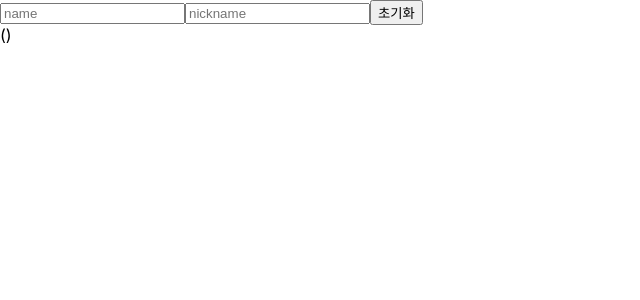
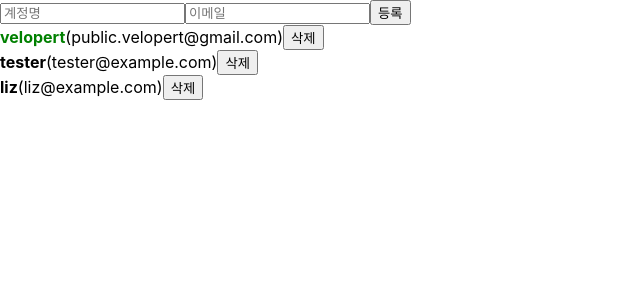
Before and after one commit to park-moen/Practice-React, a React (Create React App) app: page / in a window 1280 px wide. Shown: the top 300 px of the page, without its empty margins (0-640 px from the left). Built offline with nearby package versions, Linux system fonts and the light colour scheme.

Commit message:
React 리스트 CRUD 작업

```diff
--- a/src/App.js
+++ b/src/App.js
@@ -1,8 +1,78 @@
+import { useRef, useState } from 'react';
 import './App.css';
-import InputSample from './InputSample';
+import CreateUser from './CreateUser';
+import UserList from './UserList';
 
 function App() {
-  return <InputSample />;
+  const [inputs, setInputs] = useState({
+    username: '',
+    email: '',
+  });
+
+  const { username, email } = inputs;
+
+  const onChange = ({ target }) => {
+    const { name, value } = target;
+    setInputs({ ...inputs, [name]: value });
+  };
+
+  const [users, setUsers] = useState([
+    {
+      id: 1,
+      username: 'velopert',
+      email: 'public.velopert@gmail.com',
+      active: true,
+    },
+    {
+      id: 2,
+      username: 'tester',
+      email: 'tester@example.com',
+      active: false,
+    },
+    {
+      id: 3,
+      username: 'liz',
+      email: 'liz@example.com',
+      active: false,
+    },
+  ]);
+
+  const nextId = useRef(4);
+
+  const onCreate = () => {
+    const user = {
+      id: nextId.current,
+      username,
+      email,
+    };
+
+    setUsers(users.concat(user));
+    setInputs({ username: '', email: '' });
+
+    nextId.current += 1;
+  };
+
+  const onRemove = id => {
+    setUsers(users.filter(user => user.id !== id));
+  };
+
+  const onToggle = id => {
+    setUsers(
+      users.map(user => (user.id === id ? { ...user, active: !user.active } : user))
+    );
+  };
+
+  return (
+    <>
+      <CreateUser
+        username={username}
+        email={email}
+        onChange={onChange}
+        onCreate={onCreate}
+      />
+      <UserList users={users} onRemove={onRemove} onToggle={onToggle} />
+    </>
+  );
 }
 
 export default App;
--- /dev/null
+++ b/src/CreateUser.js
@@ -0,0 +1,25 @@
+import React from 'react';
+
+function CreateUser({ username, email, onChange, onCreate }) {
+  return (
+    <div>
+      <input
+        type='text'
+        name='username'
+        placeholder='계정명'
+        onChange={onChange}
+        value={username}
+      />
+      <input
+        type='text'
+        name='email'
+        placeholder='이메일'
+        onChange={onChange}
+        value={email}
+      />
+      <button onClick={onCreate}>등록</button>
+    </div>
+  );
+}
+
+export default CreateUser;
--- /dev/null
+++ b/src/UserList.js
@@ -0,0 +1,32 @@
+import React from 'react';
+
+function User({ user, onRemove, onToggle }) {
+  return (
+    <div>
+      <b
+        style={{
+          cursor: 'pointer',
+          color: user.active ? 'green' : 'black',
+        }}
+        onClick={() => onToggle(user.id)}
+      >
+        {user.username}
+      </b>
+
+      <span>({user.email})</span>
+      <button onClick={() => onRemove(user.id)}>삭제</button>
+    </div>
+  );
+}
+
+function UserList({ users, onRemove, onToggle }) {
+  return (
+    <div>
+      {users.map(user => (
+        <User user={user} key={user.id} onRemove={onRemove} onToggle={onToggle} />
+      ))}
+    </div>
+  );
+}
+
+export default UserList;
```
